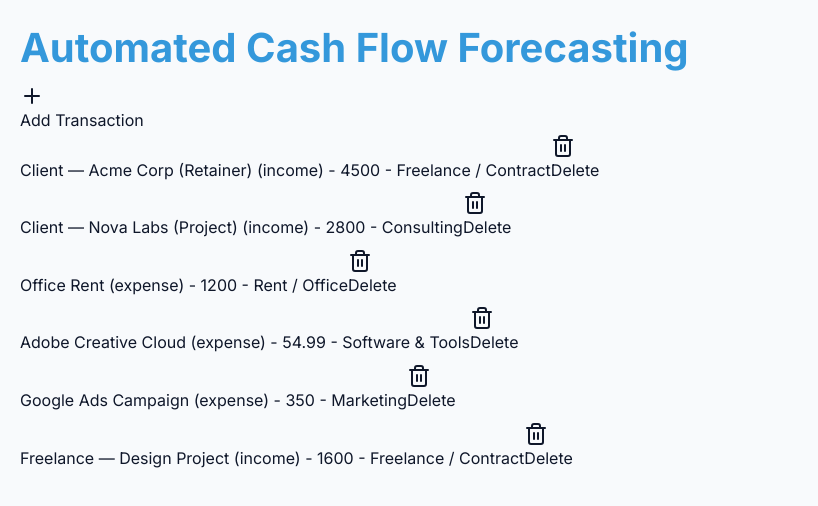
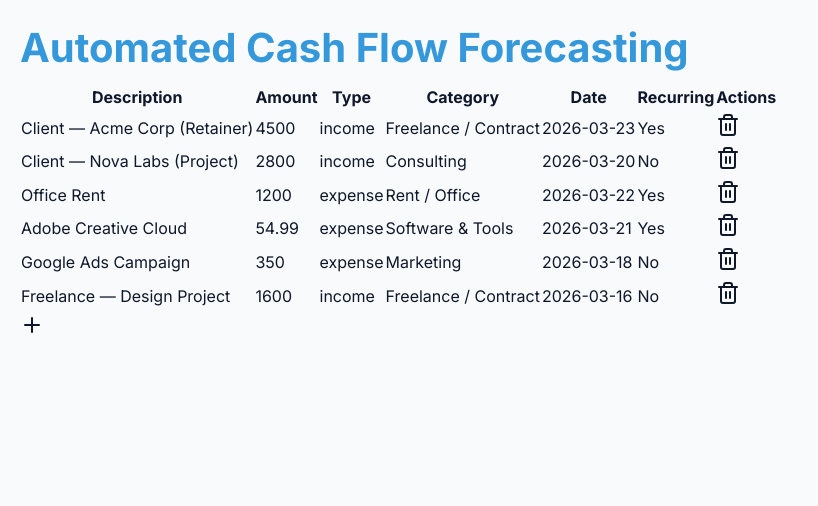
Before and after one commit to kalavathiramarao76-ui/pf-cash-flow-pro, a Next.js app: page /dashboard in a window 1280 px wide. Shown: the top 506 px of the page, without its empty margins (0-818 px from the left). Built offline with nearby package versions, Linux system fonts and the light colour scheme.

Commit message:
improve: auto-upgrade cycle #77
Files: app/dashboard/page.tsx, app/forecasting/page.tsx, app/globals.css

```diff
--- a/app/dashboard/page.tsx
+++ b/app/dashboard/page.tsx
@@ -109,24 +109,33 @@ const mlModel: MlModel = {
 
 function categorizeTransaction(transaction: Transaction): string {
   const keywords = transaction.description.toLowerCase().split(" ");
+  let category = "";
+
   if (transaction.type === "income") {
-    for (const category in mlModel.income) {
-      for (const keyword of mlModel.income[category]) {
+    for (const incomeCategory in mlModel.income) {
+      for (const keyword of mlModel.income[incomeCategory]) {
         if (keywords.includes(keyword.toLowerCase())) {
-          return category;
+          category = incomeCategory;
+          break;
         }
       }
+      if (category) break;
     }
+    if (!category) category = "Other Income";
   } else {
-    for (const category in mlModel.expense) {
-      for (const keyword of mlModel.expense[category]) {
+    for (const expenseCategory in mlModel.expense) {
+      for (const keyword of mlModel.expense[expenseCategory]) {
         if (keywords.includes(keyword.toLowerCase())) {
-          return category;
+          category = expenseCategory;
+          break;
         }
       }
+      if (category) break;
     }
+    if (!category) category = "Other Expense";
   }
-  return transaction.type === "income" ? "Other Income" : "Other Expense";
+
+  return category;
 }
 
 function DashboardPage() {
@@ -154,23 +163,46 @@ function DashboardPage() {
   return (
     <div>
       <h1>Automated Cash Flow Forecasting</h1>
-      <button onClick={() => handleAddTransaction({ id: Math.random().toString(), description: "New Transaction", amount: 0, type: "income", date: new Date().toISOString().split("T")[0], recurring: false })}>
+      <table>
+        <thead>
+          <tr>
+            <th>Description</th>
+            <th>Amount</th>
+            <th>Type</th>
+            <th>Category</th>
+            <th>Date</th>
+            <th>Recurring</th>
+            <th>Actions</th>
+          </tr>
+        </thead>
+        <tbody>
+          {transactions.map((transaction) => (
+            <tr key={transaction.id}>
+              <td>{transaction.description}</td>
+              <td>{transaction.amount}</td>
+              <td>{transaction.type}</td>
+              <td>{transaction.category}</td>
+              <td>{transaction.date}</td>
+              <td>{transaction.recurring ? "Yes" : "No"}</td>
+              <td>
+                <button onClick={() => handleDeleteTransaction(transaction.id)}>
+                  <Trash2 />
+                </button>
+              </td>
+            </tr>
+          ))}
+        </tbody>
+      </table>
+      <button onClick={() => handleAddTransaction({
+        id: Math.random().toString(36).substr(2, 9),
+        description: "New Transaction",
+        amount: 0,
+        type: "income",
+        date: new Date().toISOString().split("T")[0],
+        recurring: false,
+      })}>
         <Plus />
-        Add Transaction
       </button>
-      <ul>
-        {transactions.map((transaction) => (
-          <li key={transaction.id}>
-            <span>
-              {transaction.description} ({transaction.type}) - {transaction.amount} - {transaction.category}
-            </span>
-            <button onClick={() => handleDeleteTransaction(transaction.id)}>
-              <Trash2 />
-              Delete
-            </button>
-          </li>
-        ))}
-      </ul>
     </div>
   );
 }
--- a/app/forecasting/page.tsx
+++ b/app/forecasting/page.tsx
@@ -116,59 +116,6 @@ export default function ForecastingPage() {
     <div>
       <h1>Automated Cash Flow Forecasting</h1>
       <div>
-        <label>Current Balance:</label>
-        <input type="number" value={currentBalance} onChange={(e) => setCurrentBalance(e.target.value)} />
-      </div>
-      <div>
-        <label>Horizon:</label>
-        <select value={horizon} onChange={(e) => setHorizon(parseInt(e.target.value) as 3 | 6 | 12)}>
-          <option value="3">3 months</option>
-          <option value="6">6 months</option>
-          <option value="12">12 months</option>
-        </select>
-      </div>
-      <div>
-        <label>Safety Threshold:</label>
-        <input type="number" value={safetyThreshold} onChange={(e) => setSafetyThreshold(e.target.value)} />
-      </div>
-      <div>
-        <h2>Recurring Items:</h2>
-        <ul>
-          {recurringItems.map((item) => (
-            <li key={item.id}>
-              {item.label} ({item.type}) - {item.amount} ({item.frequency})
-            </li>
-          ))}
-        </ul>
-        {showAddForm ? (
-          <div>
-            <label>Label:</label>
-            <input type="text" value={newItem.label} onChange={(e) => setNewItem({ ...newItem, label: e.target.value })} />
-            <br />
-            <label>Amount:</label>
-            <input type="number" value={newItem.amount} onChange={(e) => setNewItem({ ...newItem, amount: e.target.value })} />
-            <br />
-            <label>Type:</label>
-            <select value={newItem.type} onChange={(e) => setNewItem({ ...newItem, type: e.target.value as "income" | "expense" })}>
-              <option value="income">Income</option>
-              <option value="expense">Expense</option>
-            </select>
-            <br />
-            <label>Frequency:</label>
-            <select value={newItem.frequency} onChange={(e) => setNewItem({ ...newItem, frequency: e.target.value as RecurringItem["frequency"] })}>
-              <option value="monthly">Monthly</option>
-              <option value="quarterly">Quarterly</option>
-              <option value="yearly">Yearly</option>
-            </select>
-            <br />
-            <button onClick={() => setRecurringItems([...recurringItems, { ...newItem, id: Math.random().toString(36).substr(2, 9) }])}>Add</button>
-          </div>
-        ) : (
-          <button onClick={() => setShowAddForm(true)}>Add Recurring Item</button>
-        )}
-      </div>
-      <div>
-        <h2>Forecast:</h2>
         <ResponsiveContainer width="100%" height={300}>
           <LineChart data={forecastData}>
             <CartesianGrid strokeDasharray="3 3" />
@@ -176,23 +123,20 @@ export default function ForecastingPage() {
             <YAxis />
             <Tooltip />
             <Legend />
-            <Line type="monotone" dataKey="balance" stroke="#8884d8" activeDot={{ r: 8 }} />
+            <Line type="monotone" dataKey="balance" stroke="#8884d8" />
             <Line type="monotone" dataKey="income" stroke="#82ca9d" />
-            <Line type="monotone" dataKey="expenses" stroke="#f44336" />
+            <Line type="monotone" dataKey="expenses" stroke="#8884d8" />
           </LineChart>
         </ResponsiveContainer>
         {selectedMonth !== null && (
           <div>
-            <h3>Drill Down for Month {selectedMonth}:</h3>
+            <h2>Drill Down: Month {selectedMonth}</h2>
             <p>Balance: {forecastData[selectedMonth - 1].balance}</p>
             <p>Income: {forecastData[selectedMonth - 1].income}</p>
             <p>Expenses: {forecastData[selectedMonth - 1].expenses}</p>
-            <button onClick={handleResetDrillDown}>Back to Forecast</button>
+            <button onClick={handleResetDrillDown}>Back to Overview</button>
           </div>
         )}
-        <button onClick={() => handleDrillDown(1)}>Drill Down into Month 1</button>
-        <button onClick={() => handleDrillDown(2)}>Drill Down into Month 2</button>
-        <button onClick={() => handleDrillDown(3)}>Drill Down into Month 3</button>
       </div>
     </div>
   );
--- a/app/globals.css
+++ b/app/globals.css
@@ -174,10 +174,11 @@ a:hover {
 @media (max-width: 768px) {
   body {
     font-size: calc(var(--font-size) * 0.9);
+    padding: 10px;
   }
   .container {
-    grid-template-columns: repeat(6, 1fr);
     padding: 10px;
+    gap: 10px;
   }
   h1 {
     font-size: calc(var(--header-font-size) * 0.8);
@@ -185,15 +186,28 @@ a:hover {
   h2 {
     font-size: calc(var(--subheader-font-size) * 0.8);
   }
+  h3 {
+    font-size: calc(var(--subheader-font-size) * 0.7);
+  }
+  h4 {
+    font-size: calc(var(--subheader-font-size) * 0.6);
+  }
+  h5 {
+    font-size: calc(var(--subheader-font-size) * 0.5);
+  }
+  h6 {
+    font-size: calc(var(--subheader-font-size) * 0.4);
+  }
 }
 
 @media (max-width: 480px) {
   body {
     font-size: calc(var(--font-size) * 0.8);
+    padding: 5px;
   }
   .container {
-    grid-template-columns: repeat(4, 1fr);
     padding: 5px;
+    gap: 5px;
   }
   h1 {
     font-size: calc(var(--header-font-size) * 0.6);
@@ -201,11 +215,17 @@ a:hover {
   h2 {
     font-size: calc(var(--subheader-font-size) * 0.6);
   }
-}
-
-@media (prefers-reduced-motion: reduce) {
-  * {
-    transition: none;
+  h3 {
+    font-size: calc(var(--subheader-font-size) * 0.5);
+  }
+  h4 {
+    font-size: calc(var(--subheader-font-size) * 0.4);
+  }
+  h5 {
+    font-size: calc(var(--subheader-font-size) * 0.3);
+  }
+  h6 {
+    font-size: calc(var(--subheader-font-size) * 0.2);
   }
 }
 
@@ -216,8 +236,9 @@ a:hover {
   }
 }
 
-@media (min-width: 1200px) {
-  .container {
-    max-width: 90%;
+@media (prefers-reduced-motion: reduce) {
+  * {
+    transition: none;
+    animation: none;
   }
 }
```
